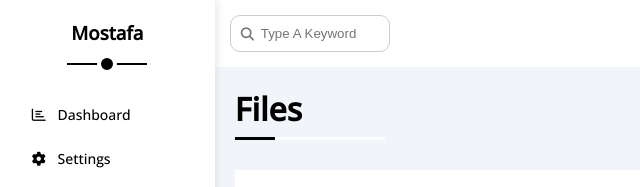
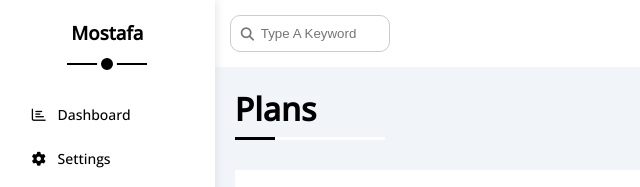
Before and after one commit to M0staafaAhmed/Dashboard-With-HTML-CSS, a plain HTML site: page plans.html in a window 1280 px wide. Shown: the top 187 px of the page, 0-640 px from the left. Drawn offline with nearby package versions, Linux system fonts and the light colour scheme.

Commit message:
Update plans.html

```diff
--- a/plans.html
+++ b/plans.html
@@ -47,7 +47,7 @@
       <!-- End Head -->
 
       <!-- Start content -->
-      <h1 class="title">Files</h1>
+      <h1 class="title">Plans</h1>
 
       <div class="plans-page">
         <div class="plan card free">
```
